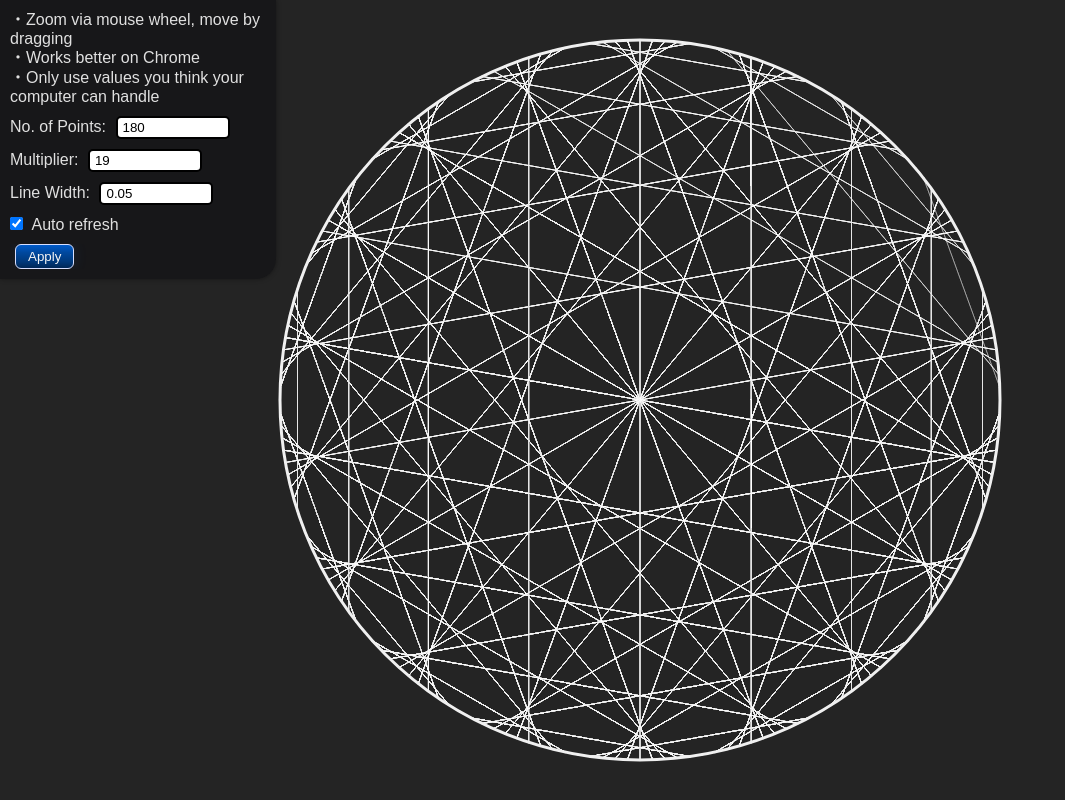
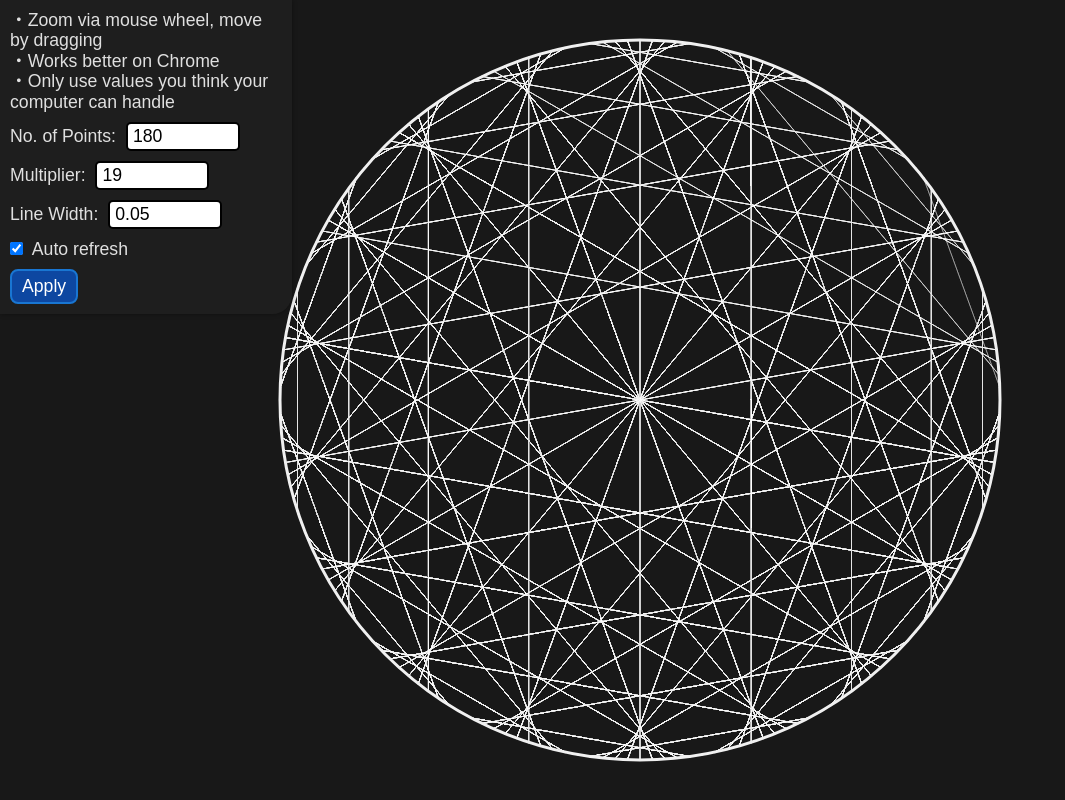
Before and after one commit to yusacetin/cmm_web, a plain HTML site: page index.html in a window 1280 px wide. Shown: the whole page, without its empty margins (0-1065 px from the left). Drawn offline with Linux system fonts and the light colour scheme.

Commit message:
cosmetic updates

```diff
--- a/style.css
+++ b/style.css
@@ -19,40 +19,17 @@ Multiplication Web. If not, see <https://www.gnu.org/licenses/>.
     margin: 0;
     overflow: hidden;
     font-family: Arial, Helvetica, sans-serif;
-}
-
-:root{
-    --button-color: rgb(245,245,245);
-    --button-border-color: rgb(214, 223, 255);
-    --button-box-shadow-color: rgba(58, 137, 255, 0.1);
-
-    --button-bg-hover: rgba(42, 127, 255, 0.685);
-    --button-bg-active: rgb(4, 104, 255);
-
-    --grad0: 0, 91, 201;
-    --grad1: 0, 72, 158;
-    --grad2: 0, 56, 122;
-    --grad3: 0, 39, 87;
-
-    --grad0h: 0, 121, 221;
-    --grad1h: 0, 102, 178;
-    --grad2h: 0, 86, 142;
-    --grad3h: 0, 69, 107;
-
-    --grad0a: 0, 141, 241;
-    --grad1a: 0, 122, 198;
-    --grad2a: 0, 106, 162;
-    --grad3a: 0, 89, 127;
+    font-size: 1.02em;
 }
 
 html{
-    background-color: rgb(36, 36, 36);
+    background-color: rgb(24, 24, 24);
     color: rgb(224, 224, 224);
 }
 
 #control-panel{
     padding: 10px 10px;
-    background-color: rgba(22, 22, 24, 0.9);
+    background-color: rgba(32, 32, 32, 0.9);
     position: absolute;
     border-radius: 0 0 20px 0;
     line-height: 1.2em;
@@ -75,33 +52,25 @@ html{
 }
 
 .numinput:focus{
-    border: rgb(74, 116, 255) solid 2px;
-}
-
-button{
-    display: inline-block;
-    text-decoration: none;
-    text-align: center;
-    margin: 0 5px;
-    padding: 4px 12px;
-    color: var(--button-color);
-    border: var(--button-border-color) solid 1px;
-    border-radius: 6px;
-    box-shadow: 0 0 15px 0 var(--button-box-shadow-color);
-    cursor: pointer;
-    font-family: Arial, Helvetica, sans-serif;
-    background: linear-gradient(to bottom, rgb(var(--grad0)) 0%, rgb(var(--grad1)) 33%, rgb(var(--grad2)) 74%, rgb(var(--grad3)) 100%);
-    outline: none;
-}
-
-button:hover{
-    background: linear-gradient(to bottom, rgb(var(--grad0h)) 0%, rgb(var(--grad1h)) 33%, rgb(var(--grad2h)) 74%, rgb(var(--grad3h)) 100%);
-}
-
-button:active{
-    background: linear-gradient(to bottom, rgb(var(--grad0a)) 0%, rgb(var(--grad1a)) 33%, rgb(var(--grad2a)) 74%, rgb(var(--grad3a)) 100%);
+    border: rgb(25, 118, 210) solid 2px;
 }
 
 #refreshlabel{
     margin-left: 4px;
 }
+
+button {
+    background-color: rgb(13, 71, 161);
+    color: white;
+    padding: 5px 10px;
+    border-radius: 8px;
+    border: rgb(25, 118, 210) solid 2px;
+}
+
+button:hover {
+    background-color: rgb(21, 101, 192);
+}
+
+button:active {
+    background-color: rgb(25, 118, 210);
+}
```
